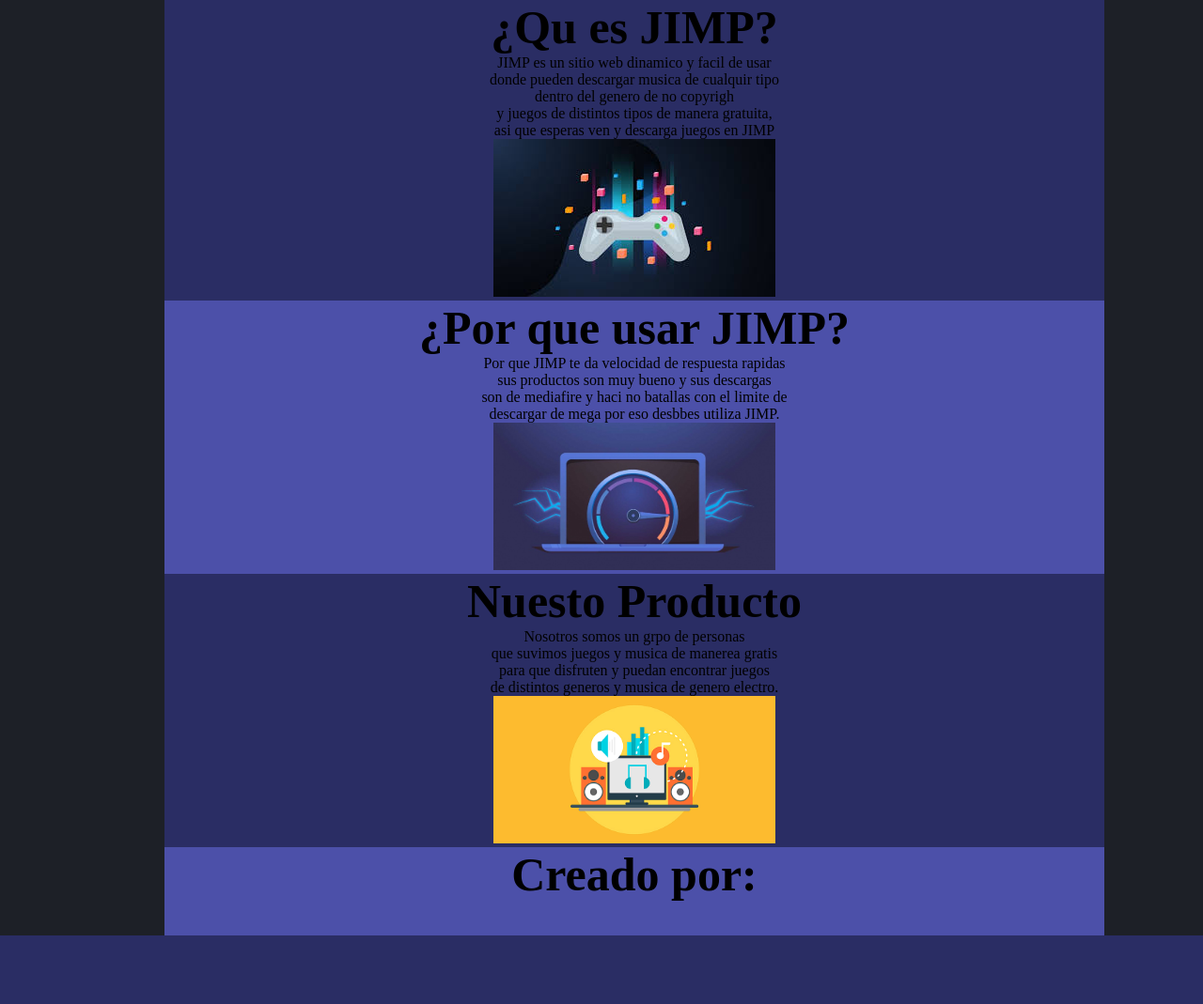
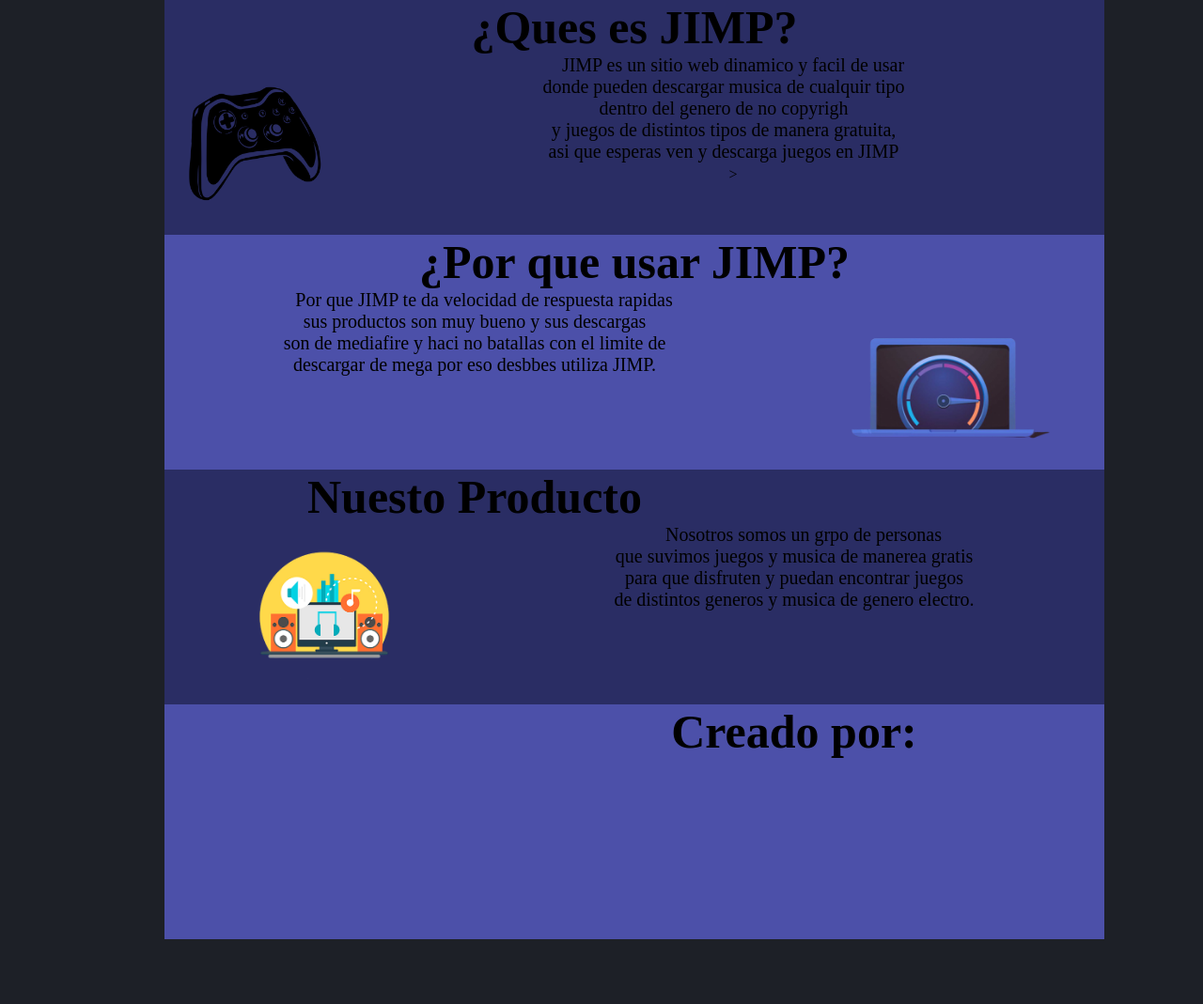
Before and after one commit to alfredo12345136/JIMP-2, a PHP site: page / in a window 1280 px wide. Shown: the part 46-1115 px from the top of the page at 94% size. Before the commit the page ends 1042 px from the top, so only its background shows below. Run offline with PHP 8.4, Linux system fonts and the light colour scheme; some libraries are stand-ins or nearby versions.

Commit message:
cambio 2.2

```diff
--- a/css/style.css
+++ b/css/style.css
@@ -74,34 +74,53 @@ body{
 h5{
   text-alig: center;
   font-size: 50px;
+
 }
 
 .uno{
   background-color:rgba(42, 45, 100);
+  width: 1000px;
+  height: 250px;
 }
 
 .dos{
   background-color:rgba(76, 80, 169);
+  width: 1000px;
+  height: 250px;
 }
 
 .tres{
   background-color:rgba(42, 45, 100);
+  width: 1000px;
+  height: 250px;
 }
 
 .cuatro{
   background-color:rgba(76, 80, 169);
+  width: 1000px;
+  height: 250px;
 }
 
-.img-1 {
-    width: 300px;
+img{
+  width:300px;
+  display:inline;
+  margin: 20px;
+  transition: 0.3s;
 }
 
-.img-2{
-    width: 300px;
-
+p{
+  font-size: 20px;
+  text-align:left;
+  display:inline;
+  margin: 20px;
 }
 
-.img-3{
-    width: 300px;
+.left{
+  text-align: right;
+  display:inline;
+  margin: 20px;
+}
 
+.img-1{
+  width:150px;
 }
--- a/index.html
+++ b/index.html
@@ -35,22 +35,18 @@
 
         <section class="uno">
 
-            <div class="uno-h">
-                <h5>¿Qu es JIMP?</h5>
-            </div>
+            <h5>¿Ques es JIMP?</h5>
 
-            <div class="uno-p">
-                <p class="p p">JIMP es un sitio web dinamico y facil de usar<br> donde pueden descargar musica de
-                    cualquir
-                    tipo<br>
-                    dentro del genero de no copyrigh<br> y juegos de distintos tipos de manera gratuita,<br> asi que
-                    esperas
-                    ven y descarga juegos en JIMP<br> </p>
-            </div>
+            <p class="left">
+                <img src="img/388e7b77285117906f5cea07d7f1a1b7-genial-joystick-dibujado-by-vexels.png" alt="" align="left" class="img-1">
+                JIMP es un sitio web dinamico y facil de usar<br> donde pueden descargar musica de
+                cualquir
+                tipo<br>
+                dentro del genero de no copyrigh<br> y juegos de distintos tipos de manera gratuita,<br> asi que
+                esperas
+                ven y descarga juegos en JIMP<br>
 
-            <div class="uno-img">
-                <img src="img/2.jpg" alt="" class="img-1">
-            </div>
+            </p>>
 
         </section>
 
@@ -59,19 +55,16 @@
 
         <section class="dos">
 
-            <div class="dos-h">
-                <h5>¿Por que usar JIMP?</h5>
-            </div>
 
-            <div class="dos-p">
-                <p class="p p">Por que JIMP te da velocidad de respuesta rapidas<br> sus productos son muy bueno y sus
-                    descargas<br> son de mediafire y haci no batallas con el limite de<br> descargar de mega por eso
-                    desbbes utiliza JIMP.<br> </p>
-            </div>
+             <h5>¿Por que usar JIMP?</h5>
 
-            <div class="dos-img">
-                <img src="img/velocidad.jpg" alt="" class="img-2">
-            </div>
+            <p>
+
+                <img src="img/velocidad-removebg-preview.png" alt=""align="right">
+                Por que JIMP te da velocidad de respuesta rapidas<br> sus productos son muy bueno y sus
+                descargas<br> son de mediafire y haci no batallas con el limite de<br> descargar de mega por eso
+                desbbes utiliza JIMP.<br>
+            </p>
 
         </section>
 
@@ -80,20 +73,17 @@
 
         <section class="tres">
 
-            <div class="tres-h">
                 <h5>Nuesto Producto</h5>
-            </div>
 
-            <div class="tres-p">
-                <p class="p p">Nosotros somos un grpo de personas<br> que suvimos juegos y musica de manerea gratis<br>
+                <p class="left">
+
+                    <img src="img/musica-removebg-preview.png" alt="" align="left">
+                    Nosotros somos un grpo de personas<br> que suvimos juegos y musica de manerea gratis<br>
                     para
                     que
-                    disfruten y puedan encontrar juegos<br> de distintos generos y musica de genero electro.<br></p>
-            </div>
+                    disfruten y puedan encontrar juegos<br> de distintos generos y musica de genero electro.<br>
+                </p>
 
-            <div class="tres-img">
-                <img src="img/musica.jpg" alt="" class="img-3">
-            </div>
 
         </section>
 
```
Also changed, not shown: img/1.png (deleted), img/2.jpg (deleted), img/388e7b77285117906f5cea07d7f1a1b7-genial-joystick-dibujado-by-vexels.png (added), img/juegos.jpg (deleted), img/logo.png (deleted), img/musica-removebg-preview.png (added), img/musica.jpg (deleted), img/velocidad-removebg-preview.png (added), img/velocidad.jpg (deleted).
